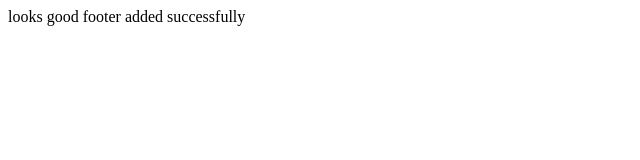
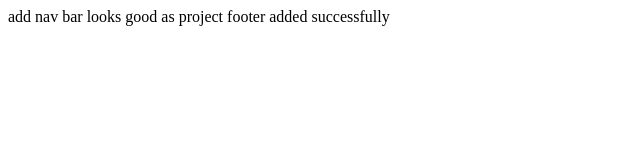
Before and after one commit to RajibBLAZE/GitTraining, a plain HTML site: page index.html in a window 1280 px wide. Shown: the whole page, without its empty margins (0-640 px from the left). Drawn offline with Linux system fonts and the light colour scheme.

Commit message:
chnage index and footer

```diff
--- a/index.html
+++ b/index.html
@@ -6,7 +6,9 @@
     <title>Document</title>
 </head>
 <body>
-    looks good
+    add nav bar
+    looks good as project
     footer added successfully
+
 </body>
 </html>
```
Also changed, not shown: footer.html (+1 -1 lines).
